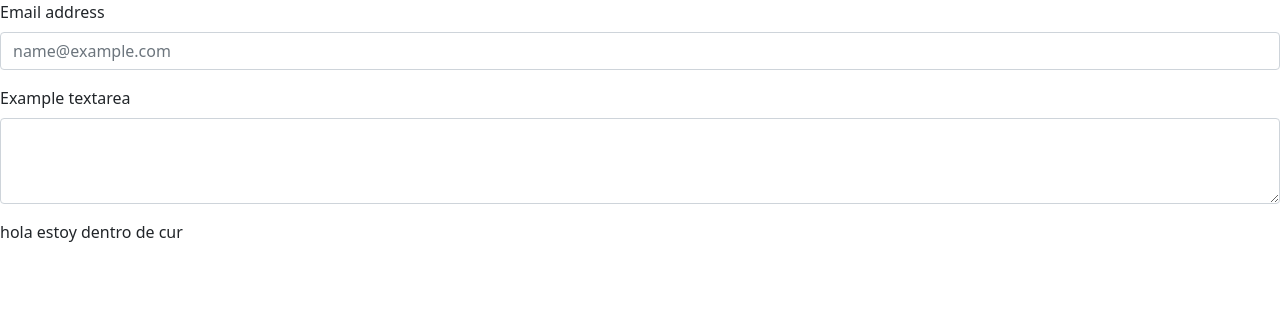
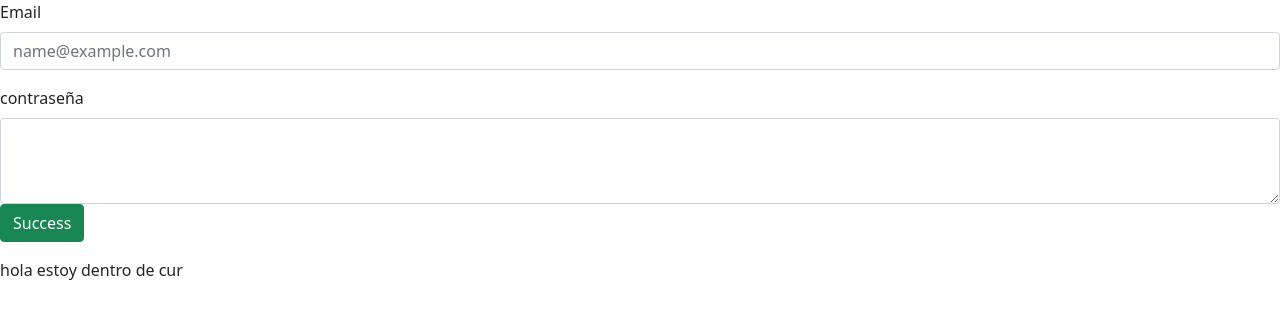
Before and after one commit to santosp08/primerphyton, a Flask app: page /cur in a window 1280 px wide. Shown: the top 319 px of the page. Run offline with Flask 2, Linux system fonts and the light colour scheme.

Commit message:
actualizado

```diff
--- a/my frist projec/templates/layout.html
+++ b/my frist projec/templates/layout.html
@@ -17,12 +17,15 @@
 <body>
 
     <div class="mb-3">
-        <label for="exampleFormControlInput1" class="form-label">Email address</label>
+
+        <label for="exampleFormControlInput1" class="form-label">Email </label>
         <input type="email" class="form-control" id="exampleFormControlInput1" placeholder="name@example.com">
       </div>
       <div class="mb-3">
-        <label for="exampleFormControlTextarea1" class="form-label">Example textarea</label>
+        <label for="exampleFormControlTextarea1" class="form-label">contraseña</label>
         <textarea class="form-control" id="exampleFormControlTextarea1" rows="3"></textarea>
+
+        <button type="button" class="btn btn-success">Success</button>
       </div>
 
 
```
